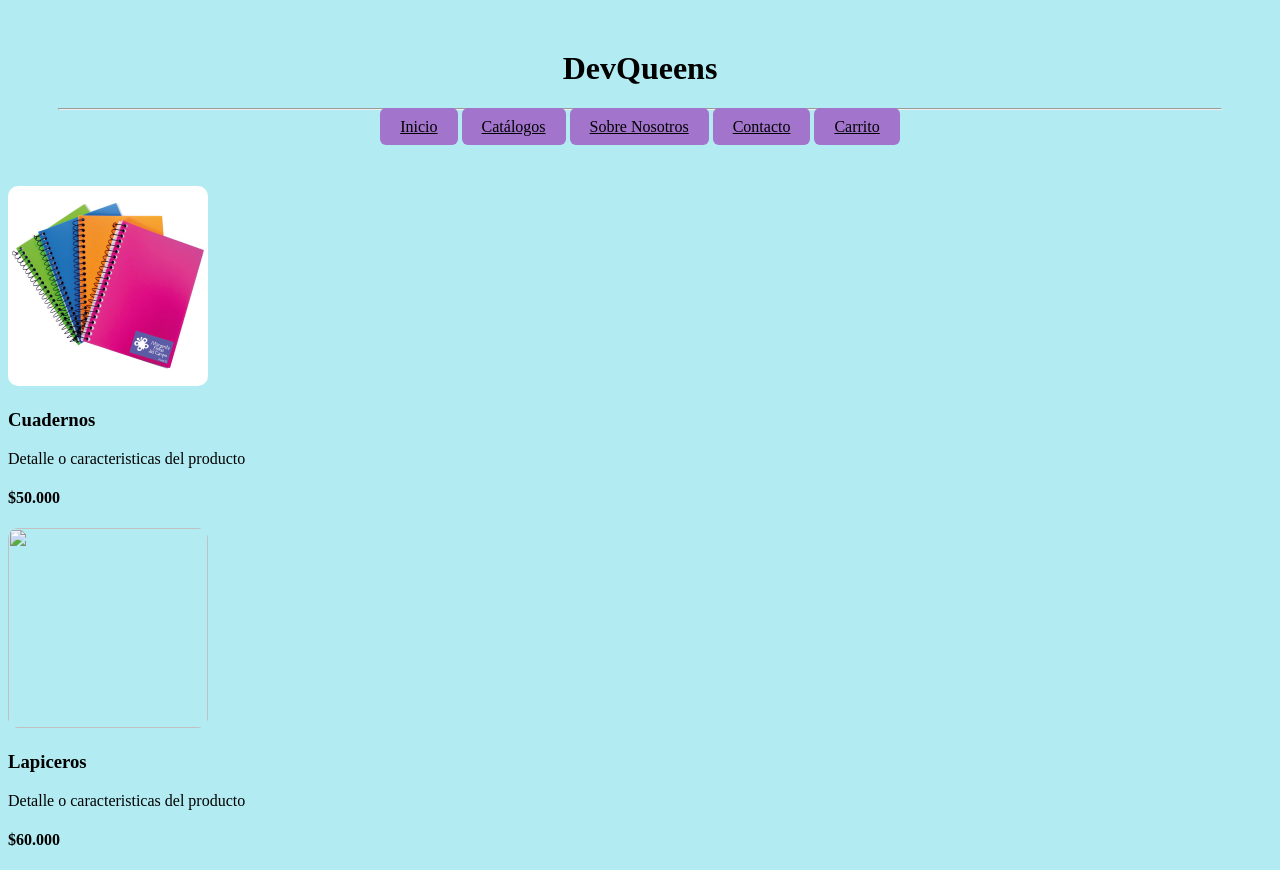
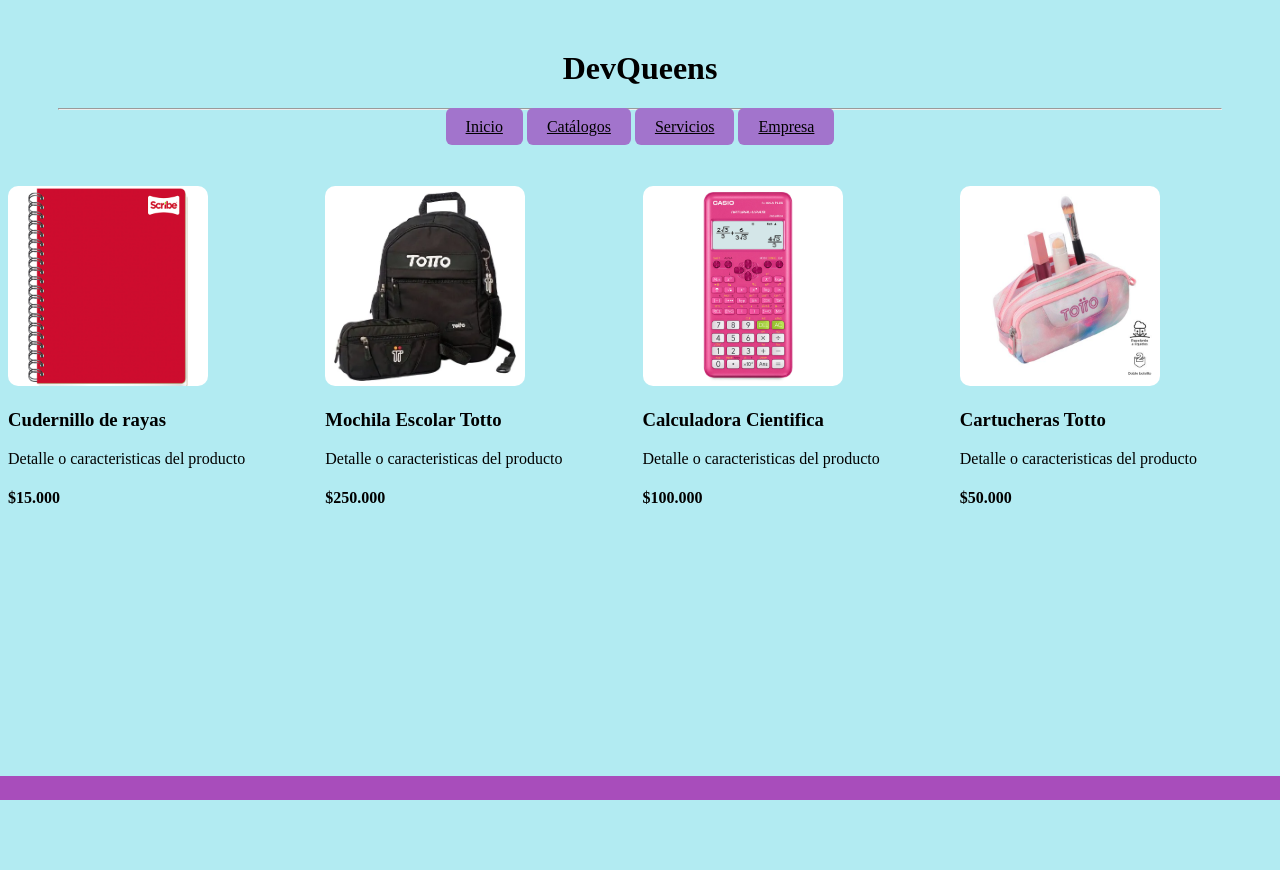
Before and after one commit to vale374/DevQueens, a plain HTML site: page catálogos.html in a window 1280 px wide. After the commit the page ends 800 px from the top, so only its background shows below. Drawn offline with Linux system fonts and the light colour scheme.

Commit message:
Update catálogos.html

```diff
--- a/catálogos.html
+++ b/catálogos.html
@@ -4,30 +4,50 @@
     <meta charset="UTF-8">
     <meta name="viewport" content="width=device-width, initial-scale=1.0">
     <link rel="stylesheet" href="estilo.css">
-    <title>Papeleria en linea</title>
+    <title>Productos</title>
 </head>
 <body>
     <header>
         <h1>DevQueens</h1>
         <hr>
-        <a href="inicio.html" class="menu-boton">Inicio</a>
-        <a href="catalogos.html"class="menu-boton">Catálogos</a>
-        <a href="sevicios.html"class="menu-boton">Sobre Nosotros</a>
-        <a href="contacto.html"class="menu-boton">Contacto</a>
-        <a href="carrito.html"class="menu-boton">Carrito</a>
+        <a href="index.html" class="menu-boton">Inicio</a>
+        <a href="catálogos.html"class="menu-boton">Catálogos</a>
+        <a href="sevicios.html"class="menu-boton">Servicios</a>
+         <a href="empresa.html"class="menu-boton">Empresa</a>
     </header>
     <main>
-        <div class="catalogo-contenedor">
-            <div class="catalogo">
-                <img src="https://github.com/vale374/DevQueens/blob/main/cuadernos.jpg?raw=true">
-                <h3>Cuadernos</h3>
-                <p>Detalle o caracteristicas del producto</p>
-                <h4>$50.000<h4>
-            </div>
+        <div class="productos-contenedor" >
+            <div>
+            <img src="11050.jpeg">
+            <h3>Cudernillo de rayas</h3>
+            <p>Detalle o caracteristicas del producto</p>
+            <h4>$15.000</h4>
+        </div>
 
-            <div class="catalogo">
-                <img src="lapiceros2.jpg">
-                <h3>Lapiceros</h3>
-                <p>Detalle o caracteristicas del producto</p>
-                <h4>$60.000</h4>
-            </div>
+        <div class="Mochila Escolar Totto">
+            <img src="D_NQ_NP_982325-MLV69837984424_062023-O.webp">
+            <h3>Mochila Escolar Totto </h3>
+            <p>Detalle o caracteristicas del producto</p>
+            <h4>$250.000</h4>
+        </div>
+
+        <div class="Calculadora Cientifica">
+            <img src="91809.jpeg">
+            <h3>Calculadora Cientifica </h3>
+            <p>Detalle o caracteristicas del producto</p>
+            <h4>$100.000</h4>
+        </div>
+
+        <div class="Cartucheras Totto">
+            <img src="600__600__4935eb-AC52ECO003-2421Z-0JH-ECOMMERCE_3.jpg">
+            <h3>Cartucheras Totto </h3>
+            <p>Detalle o caracteristicas del producto</p>
+            <h4>$50.000</h4>
+        </div>
+
+    </main>
+    <footer>
+
+    </footer>
+</body>
+</html>
```
